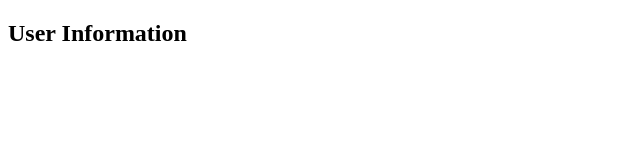
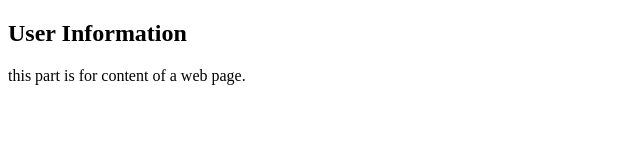
Before and after one commit to 5ganes/csy2028software, a plain HTML site: page index.html in a window 1280 px wide. Shown: the whole page, without its empty margins (0-640 px from the left). Drawn offline with Linux system fonts and the light colour scheme.

Commit message:
index file modified in test branch

```diff
--- a/index.html
+++ b/index.html
@@ -5,5 +5,8 @@
 </head>
 <body>
 	<h2>User Information</h2>
+	<div>
+		this part is for content of a web page.
+	</div>
 </body>
 </html>
```
